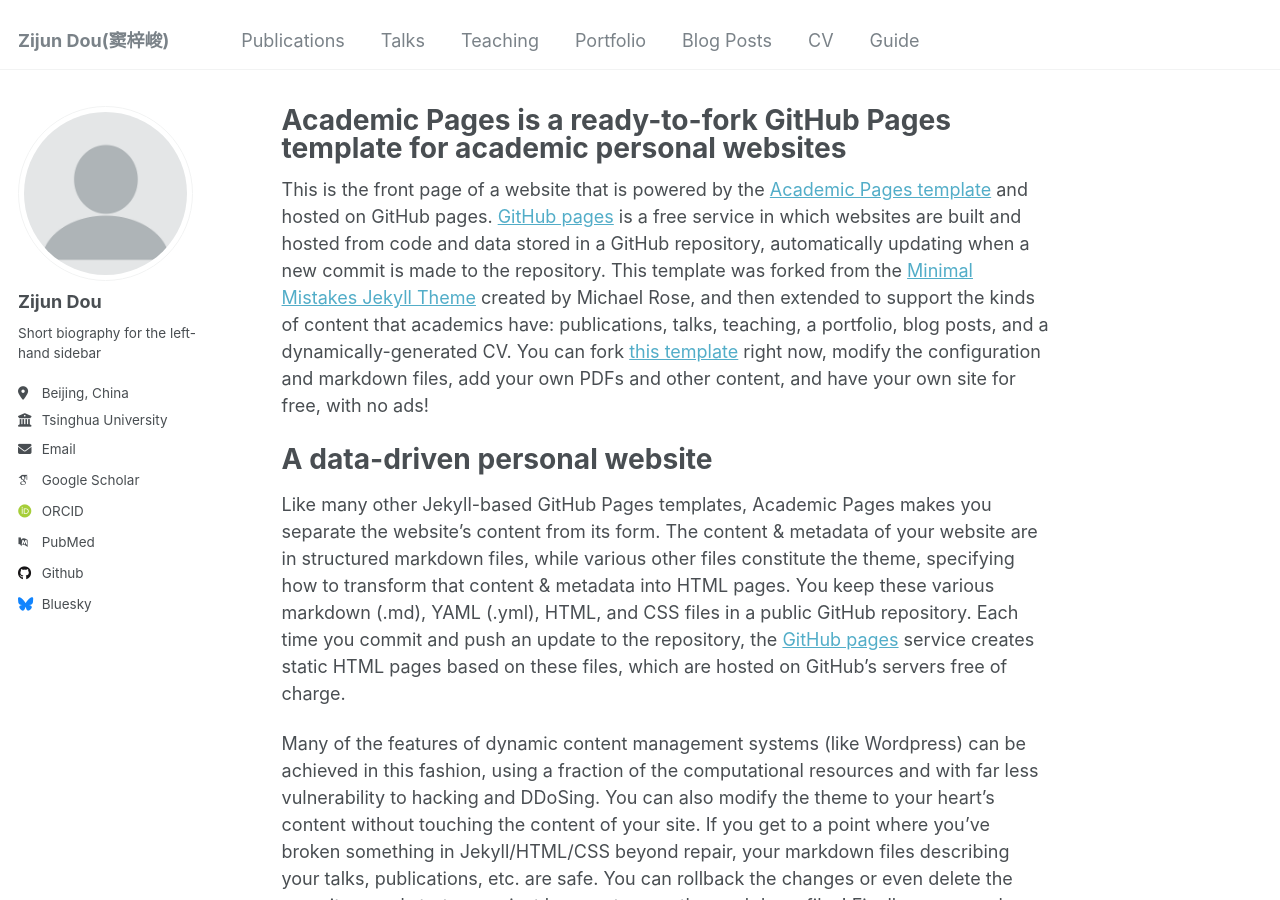
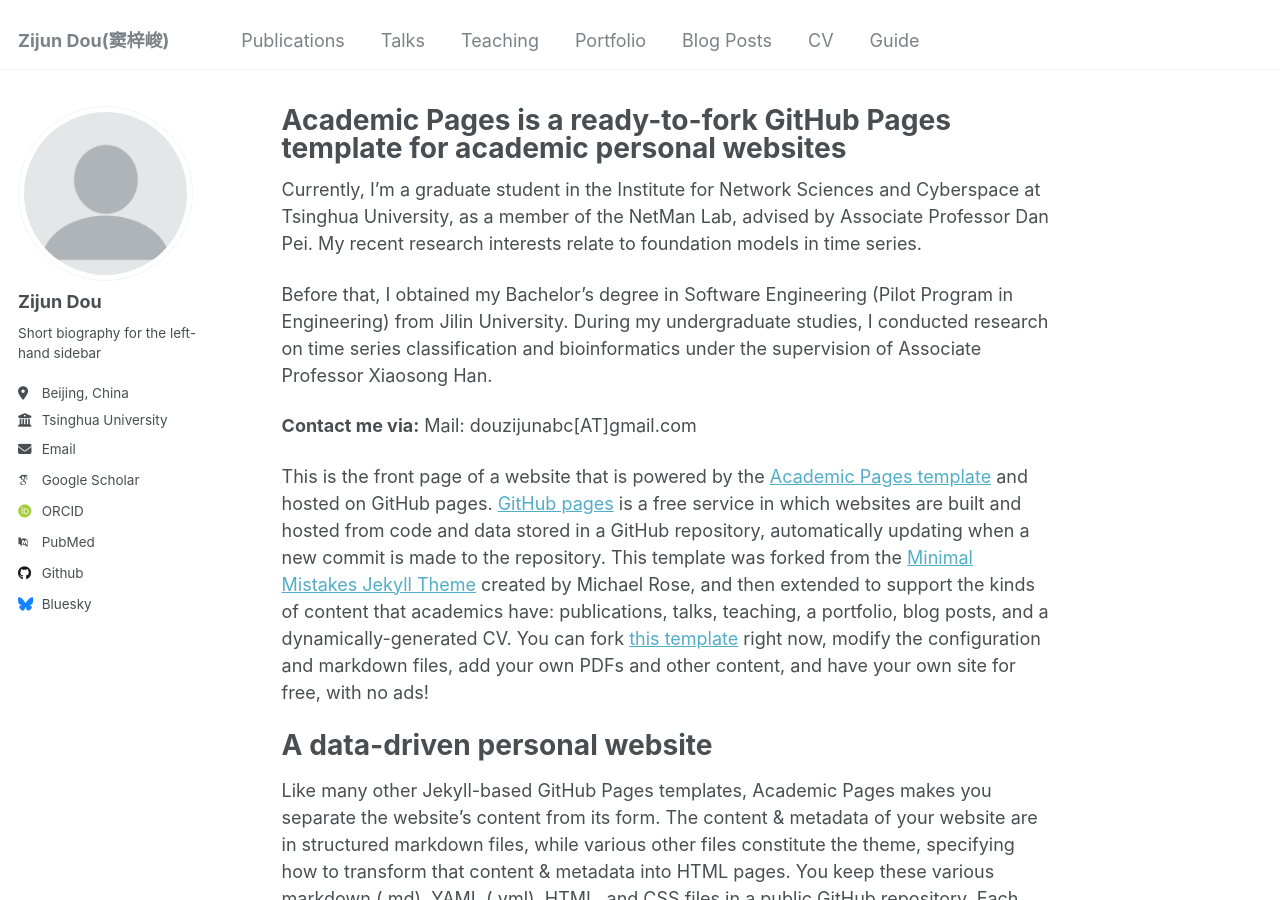
Before and after one commit to ROY-DOU/personal_homepage, a Jekyll site: the page built from _pages/about.md, in a window 1280 px wide and 900 px high. Built offline with Jekyll 4.4.1, drawn with Linux system fonts in a browser that asks for light colours; some web fonts are replaced.

Commit message:
Update about.md

```diff
--- a/_pages/about.md
+++ b/_pages/about.md
@@ -6,6 +6,13 @@ redirect_from:
   - /about/
   - /about.html
 ---
+
+Currently, I'm a graduate student in the Institute for Network Sciences and Cyberspace at Tsinghua University, as a member of the NetMan Lab, advised by Associate Professor Dan Pei. My recent research interests relate to foundation models in time series.
+
+Before that, I obtained my Bachelor's degree in Software Engineering (Pilot Program in Engineering) from Jilin University. During my undergraduate studies, I conducted research on time series classification and bioinformatics under the supervision of Associate Professor Xiaosong Han.
+
+**Contact me via:**
+Mail: douzijunabc[AT]gmail.com
 
 This is the front page of a website that is powered by the [Academic Pages template](https://github.com/academicpages/academicpages.github.io) and hosted on GitHub pages. [GitHub pages](https://pages.github.com) is a free service in which websites are built and hosted from code and data stored in a GitHub repository, automatically updating when a new commit is made to the repository. This template was forked from the [Minimal Mistakes Jekyll Theme](https://mmistakes.github.io/minimal-mistakes/) created by Michael Rose, and then extended to support the kinds of content that academics have: publications, talks, teaching, a portfolio, blog posts, and a dynamically-generated CV. You can fork [this template](https://github.com/academicpages/academicpages.github.io) right now, modify the configuration and markdown files, add your own PDFs and other content, and have your own site for free, with no ads!
 
```
